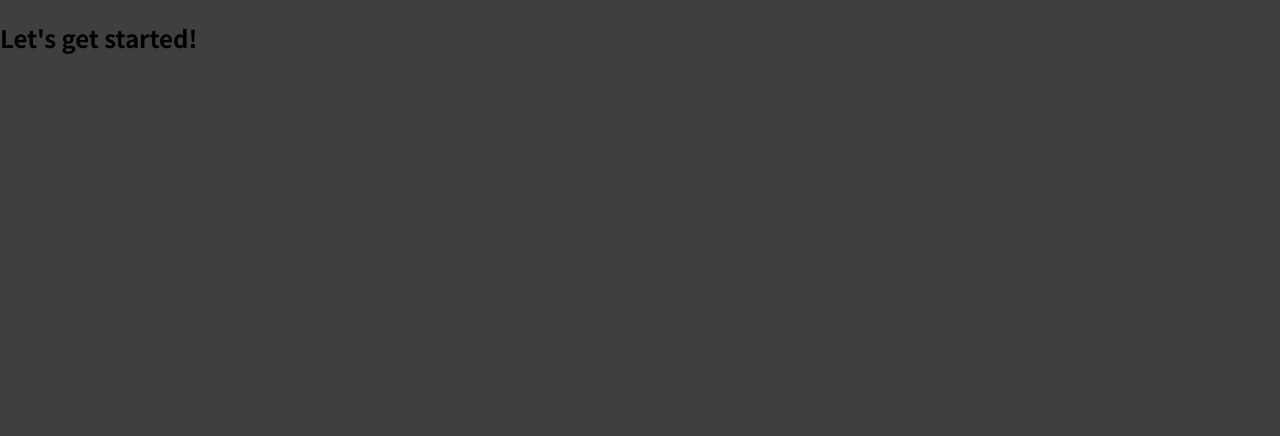
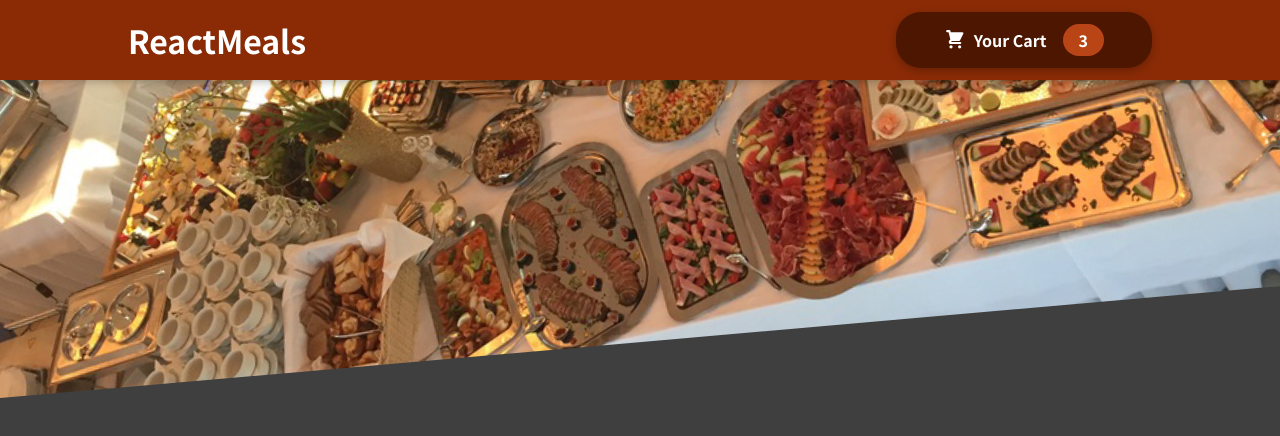
Before and after one commit to AndrewSimons3/ReactProj, a React (Create React App) app in the folder FoodOrderApp/: page / in a window 1280 px wide. Shown: the top 436 px of the page. Built offline with nearby package versions, Linux system fonts and the light colour scheme.

Commit message:
header and cart components created

```diff
--- a/FoodOrderApp/src/App.js
+++ b/FoodOrderApp/src/App.js
@@ -1,8 +1,11 @@
+import { Fragment } from 'react';
+import Header from './components/Layout/Header';
+
 function App() {
   return (
-    <div>
-      <h2>Let's get started!</h2>
-    </div>
+    <Fragment>
+      <Header />
+    </Fragment>
   );
 }
 
--- /dev/null
+++ b/FoodOrderApp/src/components/Cart/CartIcon.js
@@ -0,0 +1,13 @@
+const CartIcon = () => {
+	return (
+		<svg
+			xmlns='http://www.w3.org/2000/svg'
+			viewBox='0 0 20 20'
+			fill='currentColor'
+		>
+			<path d='M3 1a1 1 0 000 2h1.22l.305 1.222a.997.997 0 00.01.042l1.358 5.43-.893.892C3.74 11.846 4.632 14 6.414 14H15a1 1 0 000-2H6.414l1-1H14a1 1 0 00.894-.553l3-6A1 1 0 0017 3H6.28l-.31-1.243A1 1 0 005 1H3zM16 16.5a1.5 1.5 0 11-3 0 1.5 1.5 0 013 0zM6.5 18a1.5 1.5 0 100-3 1.5 1.5 0 000 3z' />
+		</svg>
+	);
+};
+
+export default CartIcon;
--- /dev/null
+++ b/FoodOrderApp/src/components/Layout/Header.js
@@ -0,0 +1,18 @@
+import { Fragment } from 'react';
+import styles from './Header.module.css';
+import mealsImage from '../../assets/meals.jpeg';
+import HeaderCartButton from './HeaderCartButton';
+
+const Header = props => {
+  return <Fragment>
+    <header className={styles.header}>
+      <h1>ReactMeals</h1>
+      <HeaderCartButton />
+    </header>
+    <div className={styles['main-image']}>
+      <img src={mealsImage} alt="A table full of delicious food"/>
+    </div>
+    </Fragment>
+}
+
+export default Header;
--- /dev/null
+++ b/FoodOrderApp/src/components/Layout/Header.module.css
@@ -0,0 +1,29 @@
+.header {
+  position: fixed;
+  top: 0;
+  left: 0;
+  width: 100%;
+  height: 5rem;
+  background-color: #8a2b06;
+  color: white;
+  display: flex;
+  justify-content: space-between;
+  align-items: center;
+  padding: 0 10%;
+  box-shadow: 0 2px 8px rgba(0, 0, 0, 0.25);
+  z-index: 10;
+}
+
+.main-image {
+  width: 100%;
+  height: 25rem;
+  z-index: 0;
+  overflow: hidden;
+}
+
+.main-image img {
+  width: 110%;
+  height: 100%;
+  object-fit: cover;
+  transform: rotateZ(-5deg) translateY(-4rem) translateX(-1rem);
+}
--- /dev/null
+++ b/FoodOrderApp/src/components/Layout/HeaderCartButton.js
@@ -0,0 +1,18 @@
+import styles from './HeaderCartButton.module.css';
+import CartIcon from '../Cart/CartIcon';
+
+const HeaderCartButton = () => {
+  return (
+		<button className={styles.button}>
+			<span className={styles.icon}>
+				<CartIcon />
+      </span>
+      <span>Your Cart</span>
+      <span className={styles.badge}>
+        3
+      </span>
+		</button>
+	);
+};
+
+export default HeaderCartButton;
--- /dev/null
+++ b/FoodOrderApp/src/components/Layout/HeaderCartButton.module.css
@@ -0,0 +1,60 @@
+.button {
+  cursor: pointer;
+  font: inherit;
+  border: none;
+  background-color: #4d1601;
+  color: white;
+  padding: 0.75rem 3rem;
+  display: flex;
+  justify-content: space-around;
+  align-items: center;
+  border-radius: 25px;
+  font-weight: bold;
+  box-shadow: rgba(0, 0, 0, 0.24) 0px 3px 8px;
+}
+
+.button:hover,
+.button:active {
+  background-color: #2c0d00;
+}
+
+.icon {
+  width: 1.35rem;
+  height: 1.35rem;
+  margin-right: 0.5rem;
+}
+
+.badge {
+  background-color: #b94517;
+  padding: 0.25rem 1rem;
+  border-radius: 25px;
+  margin-left: 1rem;
+  font-weight: bold;
+}
+
+.button:hover .badge,
+.button:active .badge {
+  background-color: #92320c;
+}
+
+.bump {
+  animation: bump 300ms ease-out;
+}
+
+@keyframes bump {
+  0% {
+    transform: scale(1);
+  }
+  10% {
+    transform: scale(0.9);
+  }
+  30% {
+    transform: scale(1.1);
+  }
+  50% {
+    transform: scale(1.15);
+  }
+  100% {
+    transform: scale(1);
+  }
+}
```
Also changed, not shown: FoodOrderApp/src/assets/meals.jpeg (added), 1 other file (tests, documents, lock files or other folders).
